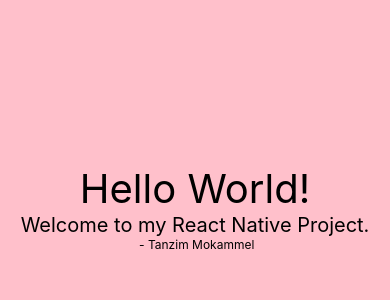
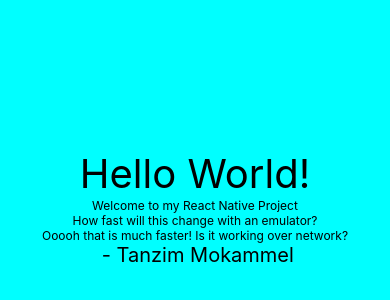
Before and after one commit to mtanzim/react-native-test, a React Native app: screen / in a window 390 px wide. Shown: the part 214-514 px from the top of the page. Built offline with nearby package versions, Linux system fonts and the light colour scheme.

Commit message:
get expo working with Android emulator

```diff
--- a/App.js
+++ b/App.js
@@ -1,33 +1,10 @@
 import React from 'react';
-import { StyleSheet, Text, View } from 'react-native';
+import Game from './components/Game'
 
 export default class App extends React.Component {
   render() {
     return (
-      <View style={styles.container}>
-        <Text style={styles.text}>Hello World!</Text>
-        <Text style={styles.textSubtitle}>Welcome to my React Native Project.</Text>
-        <Text style={styles.textAuthor}> - Tanzim Mokammel</Text>
-      </View>
+      <Game/>
     );
   }
 }
-
-const styles = StyleSheet.create({
-  container: {
-    flex: 1,
-    backgroundColor: 'pink',
-    alignItems: 'center',
-    justifyContent: 'center',
-  },
-  text: {
-    fontSize: 40,
-  },
-  textSubtitle: {
-    fontSize: 20,
-  },
-  textAuthor: {
-    fontSize: 12,
-  }
-
-});
--- /dev/null
+++ b/components/Game.js
@@ -0,0 +1,38 @@
+import React from 'react';
+import { StyleSheet, Text, View } from 'react-native';
+
+export default class Game extends React.Component {
+  render() {
+    // console.warn('Hello');
+    // console.warn('ooh this is fun!');
+    return (
+      <View style={styles.container}>
+        <Text style={styles.text}>Hello World!</Text>
+        <Text style={styles.textSubtitle}>Welcome to my React Native Project</Text>
+        <Text style={styles.textSubtitle}>How fast will this change with an emulator?</Text>
+        <Text style={styles.textSubtitle}>Ooooh that is much faster! Is it working over network?</Text>
+        <Text style={styles.textAuthor}> - Tanzim Mokammel</Text>
+      </View>
+    );
+  }
+}
+
+const styles = StyleSheet.create({
+  container: {
+    flex: 1,
+    backgroundColor: 'cyan',
+    alignItems: 'center',
+    justifyContent: 'center',
+  },
+  text: {
+    fontSize: 40,
+  },
+  textSubtitle: {
+    fontSize: 12,
+    // alignText: 'center'
+  },
+  textAuthor: {
+    fontSize: 20,
+  }
+
+});
--- a/package.json
+++ b/package.json
@@ -12,7 +12,10 @@
     "react-native": "https://github.com/expo/react-native/archive/sdk-31.0.0.tar.gz"
   },
   "devDependencies": {
-    "babel-preset-expo": "^5.0.0"
+    "babel-eslint": "^10.0.1",
+    "babel-preset-expo": "^5.0.0",
+    "eslint": "^5.10.0",
+    "eslint-plugin-react": "^7.11.1"
   },
   "private": true
 }
```
Also changed, not shown: 2 other files (tests, documents, lock files or other folders).
